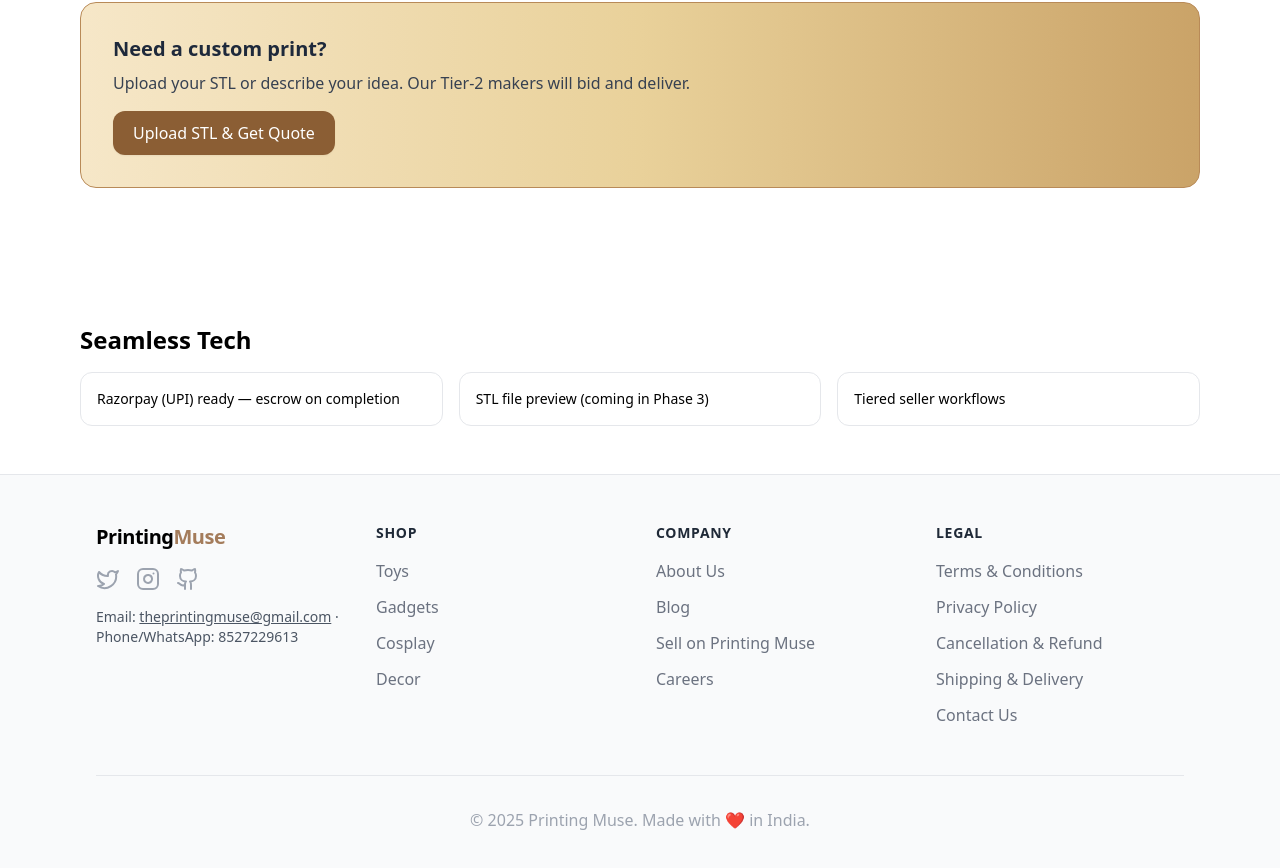
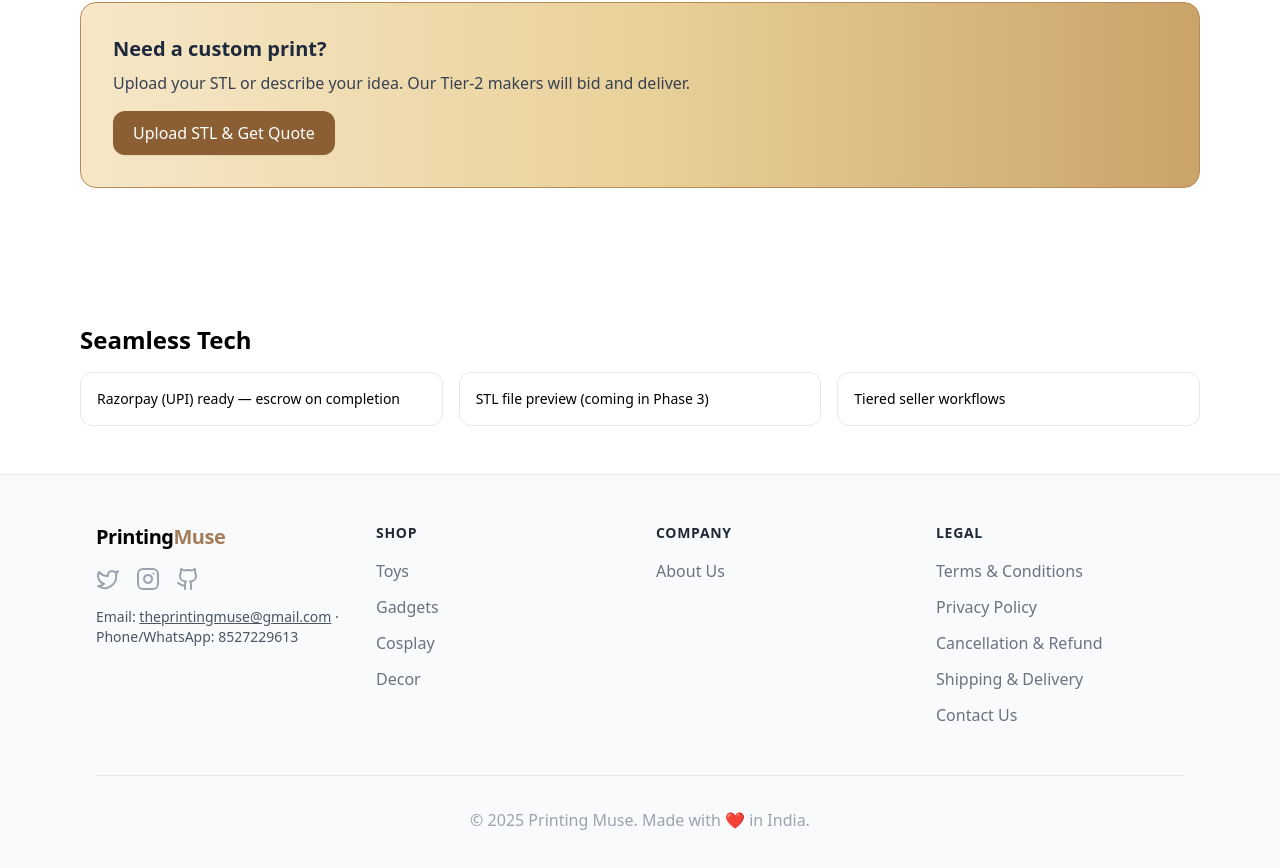
Before and after one commit to singhabhudaya/printshop, a React (Vite) app in the folder web/: page / in a window 1280 px wide. Shown: the part 1601-2469 px from the top of the page. Built offline with nearby package versions, Linux system fonts and the light colour scheme; no server answers.

Commit message:
Update Footer.tsx

```diff
--- a/web/src/components/Footer.tsx
+++ b/web/src/components/Footer.tsx
@@ -11,9 +11,7 @@ const shopLinks = [
 
 const companyLinks = [
   { href: "/aboutus", label: "About Us" },
-  { href: "/blog", label: "Blog" },
-  { href: "/sell-with-us", label: "Sell on Printing Muse" },
-  { href: "/careers", label: "Careers" },
+
   // { href: "/support", label: "Support" }, // keep here if you have a route
 ];
 
```
